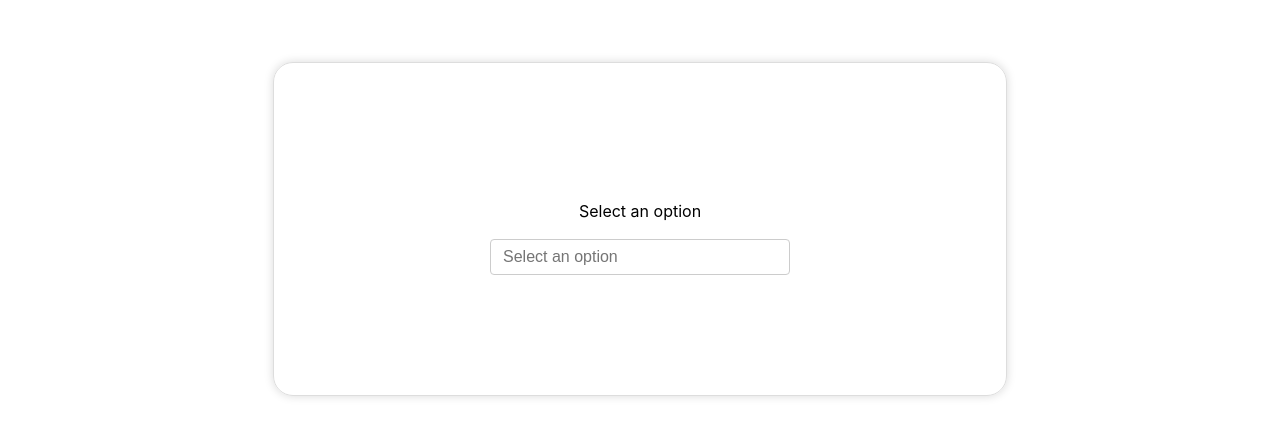
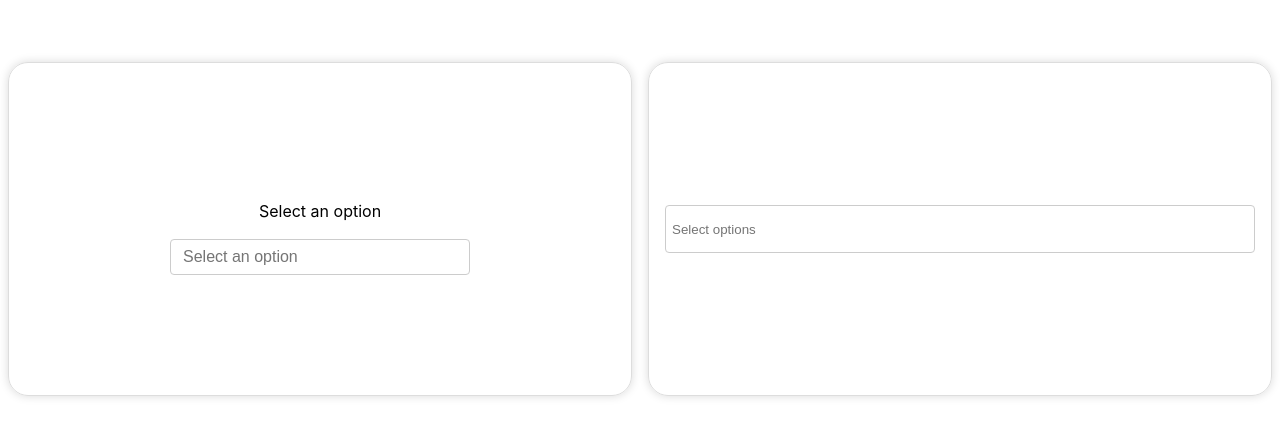
Before and after one commit to trytemelio/frontend-interview-combobox-2024, a React (Vite) app: page / in a window 1280 px wide. Shown: the part 179-616 px from the top of the page. Built offline with nearby package versions, Linux system fonts and the light colour scheme.

Commit message:
multi select combo box added

```diff
--- a/src/App.scss
+++ b/src/App.scss
@@ -3,6 +3,10 @@
   align-items: center;
   justify-content: center;
   height: 100vh;
+}
+
+.gap-1 {
+  gap: 1rem;
 }
 
 .card {
--- a/src/App.tsx
+++ b/src/App.tsx
@@ -1,10 +1,11 @@
 import "./App.scss";
 import { ComboBoxContainer } from "./containers/combo-box";
-
+import { MultiComboBoxContainer } from "./containers/multi-combo-box";
 const App = () => {
   return (
-    <div className="center">
+    <div className="center gap-1">
       <ComboBoxContainer />
+      <MultiComboBoxContainer />
     </div>
   );
 };
--- a/src/components/index.ts
+++ b/src/components/index.ts
@@ -1 +1,2 @@
 export { ComboBox } from "./combo-box";
+export { MultiComboBox } from "./multi-combo-box";
--- /dev/null
+++ b/src/components/multi-combo-box/index.css
@@ -0,0 +1,85 @@
+.multi-combo-box {
+  position: relative;
+  width: 100%;
+}
+
+.multi-combo-box-input-container {
+  display: flex;
+  flex-wrap: wrap;
+  gap: 4px;
+  padding: 4px;
+  border: 1px solid #ccc;
+  border-radius: 4px;
+  min-height: 38px;
+  align-items: center;
+}
+
+.multi-combo-box-input-container input {
+  border: none;
+  outline: none;
+  padding: 2px;
+  flex: 1;
+  min-width: 50px;
+}
+
+.multi-combo-box-tag {
+  display: inline-flex;
+  align-items: center;
+  background: #e9ecef;
+  border-radius: 4px;
+  padding: 2px 8px;
+  margin: 2px;
+  font-size: 14px;
+}
+
+.multi-combo-box-tag-remove {
+  margin-left: 4px;
+  border: none;
+  background: none;
+  color: #666;
+  cursor: pointer;
+  padding: 0 2px;
+  font-size: 16px;
+  line-height: 1;
+}
+
+.multi-combo-box-tag-remove:hover {
+  color: #333;
+}
+
+.multi-combo-box-options {
+  position: absolute;
+  top: 100%;
+  left: 0;
+  right: 0;
+  z-index: 1000;
+  list-style: none;
+  padding: 0;
+  margin: 4px 0 0;
+  background: white;
+  border: 1px solid #ccc;
+  border-radius: 4px;
+  box-shadow: 0 2px 4px rgba(0, 0, 0, 0.1);
+  max-height: 200px;
+  overflow-y: auto;
+}
+
+.multi-combo-box-option {
+  padding: 8px 12px;
+  cursor: pointer;
+}
+
+.multi-combo-box-option:hover:not(.selected),
+.multi-combo-box-option.highlighted:not(.selected) {
+  background: #f0f0f0;
+}
+
+.multi-combo-box-option.selected {
+  background: #007bff;
+  color: white;
+}
+
+.multi-combo-box-no-results {
+  padding: 8px 12px;
+  color: #666;
+}
--- /dev/null
+++ b/src/components/multi-combo-box/index.tsx
@@ -0,0 +1,188 @@
+import { useState, useEffect, KeyboardEvent, ChangeEvent } from "react";
+import "./index.css";
+
+type Option = {
+  label: string;
+  value: string;
+};
+
+interface MultiComboBoxProps {
+  id?: string;
+  options: Option[];
+  placeholder?: string;
+  onChange?: (options: Option[]) => void;
+  value?: Option[];
+  defaultValue?: Option[];
+  className?: string;
+}
+
+export const MultiComboBox = ({
+  id = "multi-combo-box",
+  options,
+  placeholder = "Select options",
+  onChange,
+  value: controlledValue,
+  defaultValue = [],
+  className = "",
+}: MultiComboBoxProps) => {
+  const [isOpen, setIsOpen] = useState(false);
+  const [inputValue, setInputValue] = useState("");
+  const [selectedOptions, setSelectedOptions] =
+    useState<Option[]>(defaultValue);
+  const [highlightedIndex, setHighlightedIndex] = useState(-1);
+  const [filteredOptions, setFilteredOptions] = useState<Option[]>(options);
+
+  // Handle controlled value updates
+  useEffect(() => {
+    if (controlledValue !== undefined) {
+      setSelectedOptions(controlledValue);
+    }
+  }, [controlledValue]);
+
+  useEffect(() => {
+    const filtered = options.filter((option) =>
+      option.label.toLowerCase().includes(inputValue.toLowerCase())
+    );
+    setFilteredOptions(filtered);
+    setHighlightedIndex(-1);
+  }, [inputValue, options, selectedOptions]);
+
+  const handleInputChange = (e: ChangeEvent<HTMLInputElement>) => {
+    const newValue = e.target.value;
+    setInputValue(newValue);
+    setIsOpen(true);
+  };
+
+  const selectOption = (option: Option) => {
+    const isAlreadySelected = selectedOptions.some(
+      (selected) => selected.value === option.value
+    );
+    if (isAlreadySelected) {
+      return;
+    }
+    const newSelectedOptions = [...selectedOptions, option];
+    setSelectedOptions(newSelectedOptions);
+    setInputValue("");
+    setHighlightedIndex(-1);
+    onChange?.(newSelectedOptions);
+  };
+
+  const removeOption = (optionToRemove: Option) => {
+    const newSelectedOptions = selectedOptions.filter(
+      (option) => option.value !== optionToRemove.value
+    );
+    setSelectedOptions(newSelectedOptions);
+    onChange?.(newSelectedOptions);
+  };
+
+  const handleKeyDown = (e: KeyboardEvent<HTMLInputElement>) => {
+    switch (e.key) {
+      case "ArrowDown":
+        e.preventDefault();
+        setIsOpen(true);
+        setHighlightedIndex((prev) =>
+          prev < filteredOptions.length - 1 ? prev + 1 : prev
+        );
+        break;
+      case "ArrowUp":
+        e.preventDefault();
+        setIsOpen(true);
+        setHighlightedIndex((prev) => (prev > 0 ? prev - 1 : prev));
+        break;
+      case "Enter":
+        e.preventDefault();
+        if (highlightedIndex >= 0 && filteredOptions[highlightedIndex]) {
+          selectOption(filteredOptions[highlightedIndex]);
+        }
+        break;
+      case "Escape":
+        setIsOpen(false);
+        setHighlightedIndex(-1);
+        break;
+      case "Backspace":
+        if (inputValue === "" && selectedOptions.length > 0) {
+          removeOption(selectedOptions[selectedOptions.length - 1]);
+        }
+        break;
+    }
+  };
+
+  return (
+    <div
+      className={`multi-combo-box ${className}`}
+      onBlur={(e) => {
+        if (!e.currentTarget.contains(e.relatedTarget)) {
+          setIsOpen(false);
+        }
+      }}
+      tabIndex={-1}
+    >
+      <div className="multi-combo-box-input-container">
+        {selectedOptions.map((option) => (
+          <span key={option.value} className="multi-combo-box-tag">
+            {option.label}
+            <button
+              type="button"
+              onClick={(e) => {
+                e.stopPropagation();
+                removeOption(option);
+              }}
+              className="multi-combo-box-tag-remove"
+            >
+              ×
+            </button>
+          </span>
+        ))}
+        <input
+          type="text"
+          role="combobox"
+          aria-controls={`${id}-listbox`}
+          aria-expanded={isOpen}
+          aria-activedescendant={
+            highlightedIndex >= 0
+              ? `${id}-option-${highlightedIndex}`
+              : undefined
+          }
+          value={inputValue}
+          onChange={handleInputChange}
+          onKeyDown={handleKeyDown}
+          onFocus={() => setIsOpen(true)}
+          placeholder={selectedOptions.length === 0 ? placeholder : ""}
+        />
+      </div>
+      {isOpen && (
+        <ul
+          id={`${id}-listbox`}
+          role="listbox"
+          className="multi-combo-box-options"
+        >
+          {filteredOptions.length > 0 ? (
+            filteredOptions.map((option, index) => (
+              <li
+                key={option.value}
+                id={`${id}-option-${index}`}
+                role="option"
+                aria-selected={highlightedIndex === index}
+                className={`multi-combo-box-option ${
+                  highlightedIndex === index ? "highlighted" : ""
+                } ${
+                  selectedOptions.some(
+                    (selected) => selected.value === option.value
+                  )
+                    ? "selected"
+                    : ""
+                }`}
+                onClick={() => selectOption(option)}
+                onMouseEnter={() => setHighlightedIndex(index)}
+              >
+                {option.label}
+              </li>
+            ))
+          ) : (
+            <li className="multi-combo-box-no-results">No results</li>
+          )}
+        </ul>
+      )}
+    </div>
+  );
+};
--- /dev/null
+++ b/src/containers/multi-combo-box.tsx
@@ -0,0 +1,21 @@
+import React, { useState } from "react";
+import { MultiComboBox } from "../components";
+import { DropdownData, dropdownData } from "../data";
+
+export const MultiComboBoxContainer = () => {
+  const [selectedOption, setSelectedOption] = useState<DropdownData[]>([]);
+
+  const onChange = (options: DropdownData[]) => {
+    setSelectedOption(options);
+  };
+  return (
+    <div className="card">
+      <MultiComboBox
+        options={dropdownData}
+        value={selectedOption}
+        onChange={onChange}
+        placeholder="Select options"
+      />
+    </div>
+  );
+};
```
